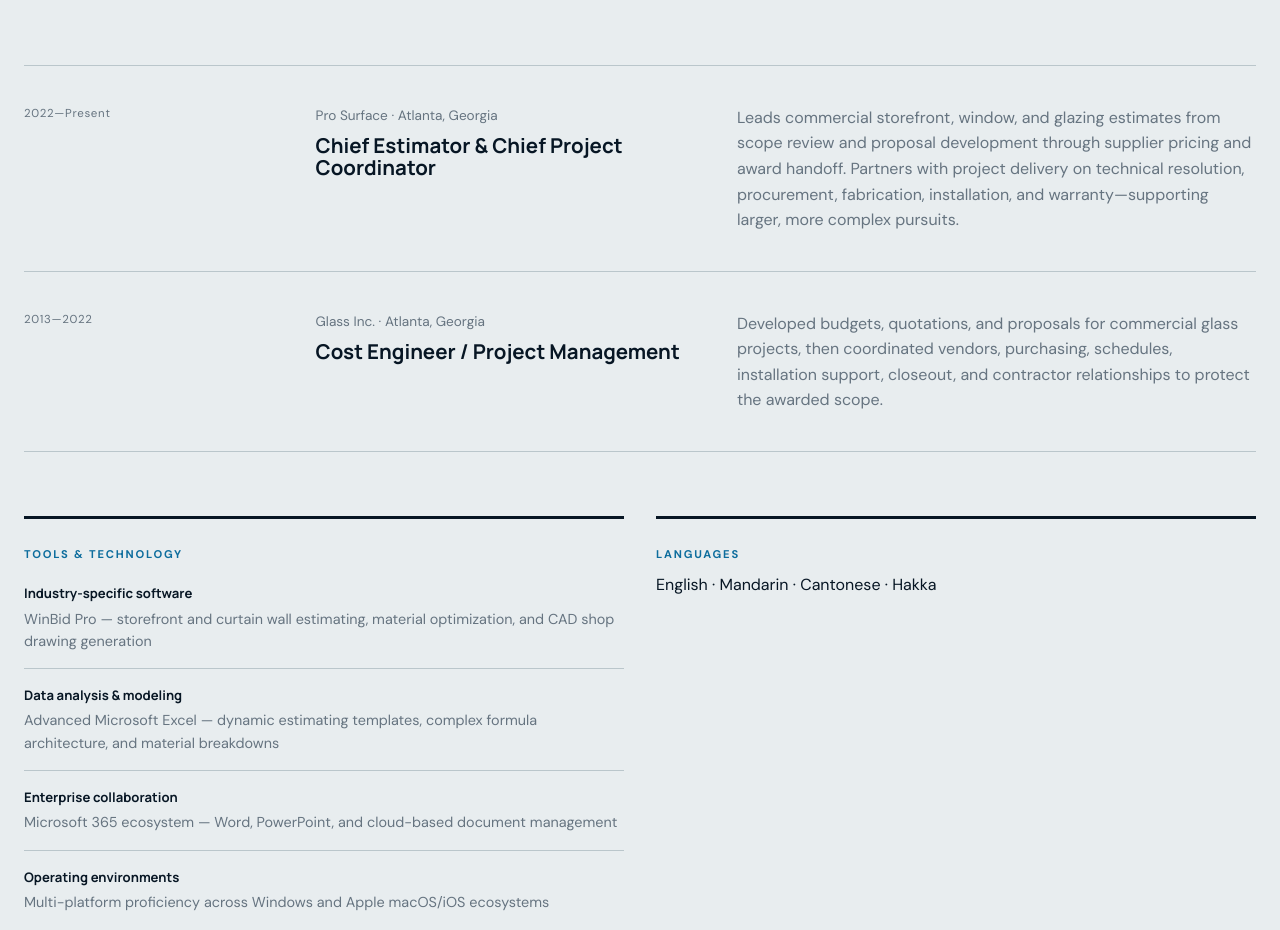
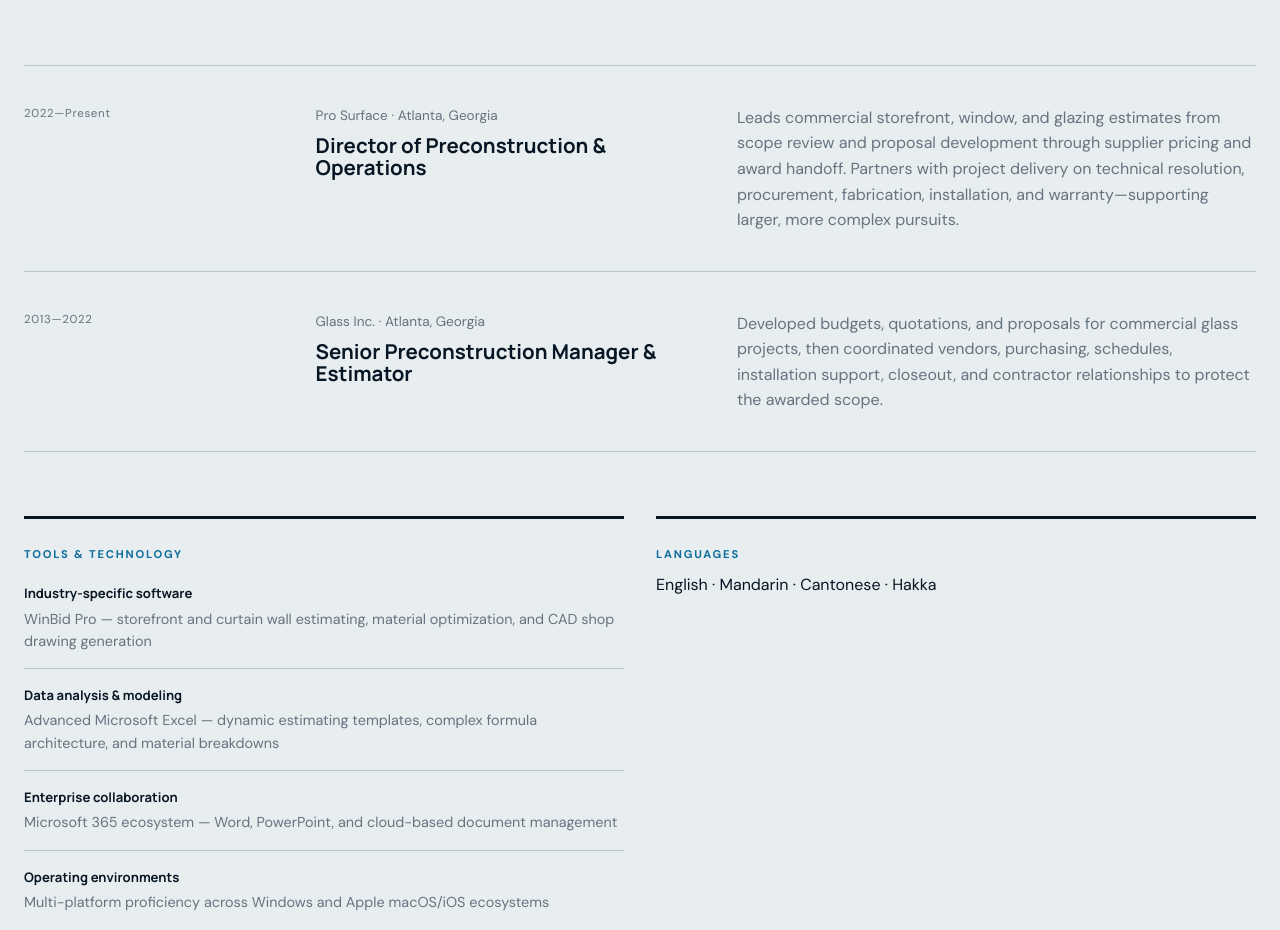
Before and after one commit to YanStanleyYu/portfolio, a React (Vite) app: page / in a window 1280 px wide. Shown: the part 4205-5135 px from the top of the page. Built offline with nearby package versions, Linux system fonts and the light colour scheme.

Commit message:
Update experience titles

```diff
--- a/src/App.tsx
+++ b/src/App.tsx
@@ -91,13 +91,13 @@ const experience = [
   {
     dates: "2022—Present",
     company: "Pro Surface · Atlanta, Georgia",
-    title: "Chief Estimator & Chief Project Coordinator",
+    title: "Director of Preconstruction & Operations",
     description: "Leads commercial storefront, window, and glazing estimates from scope review and proposal development through supplier pricing and award handoff. Partners with project delivery on technical resolution, procurement, fabrication, installation, and warranty—supporting larger, more complex pursuits.",
   },
   {
     dates: "2013—2022",
     company: "Glass Inc. · Atlanta, Georgia",
-    title: "Cost Engineer / Project Management",
+    title: "Senior Preconstruction Manager & Estimator",
     description: "Developed budgets, quotations, and proposals for commercial glass projects, then coordinated vendors, purchasing, schedules, installation support, closeout, and contractor relationships to protect the awarded scope.",
   },
 ];
```
Also changed, not shown: 1 other file (tests, documents, lock files or other folders).
